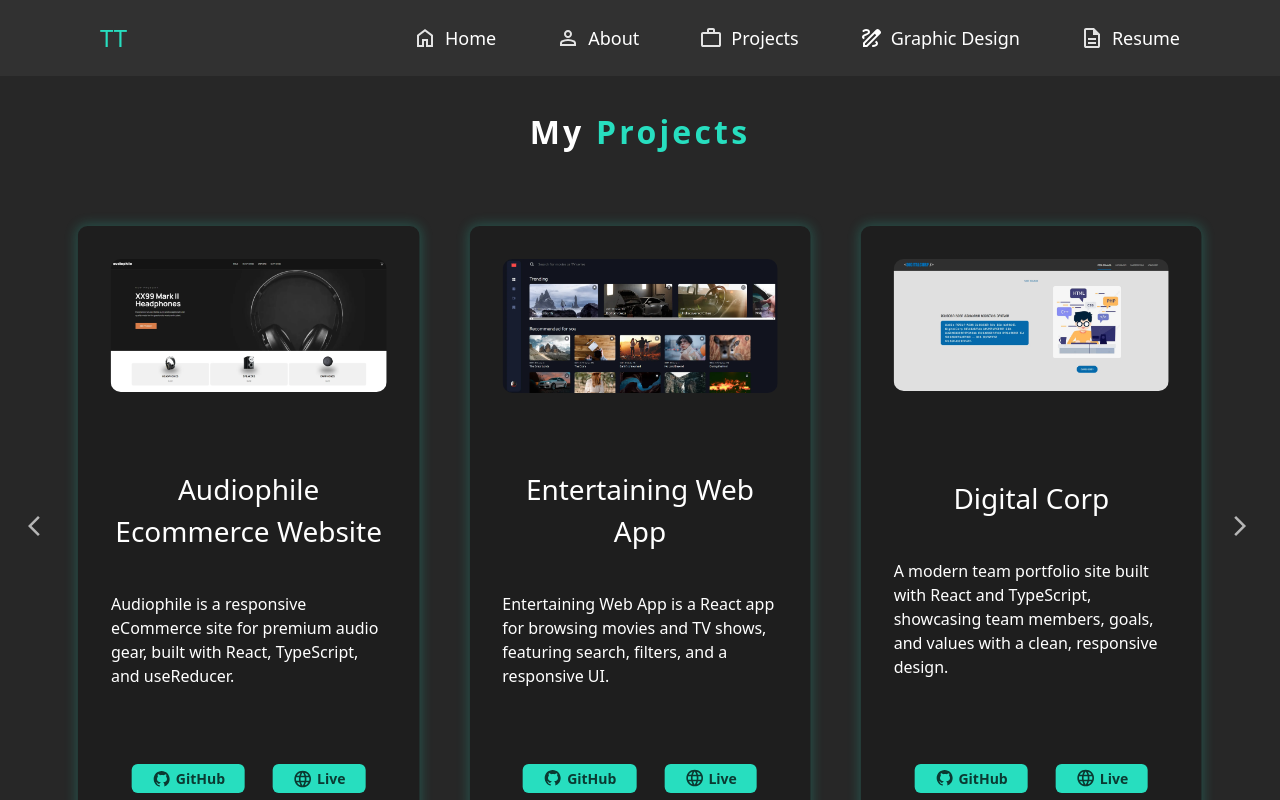
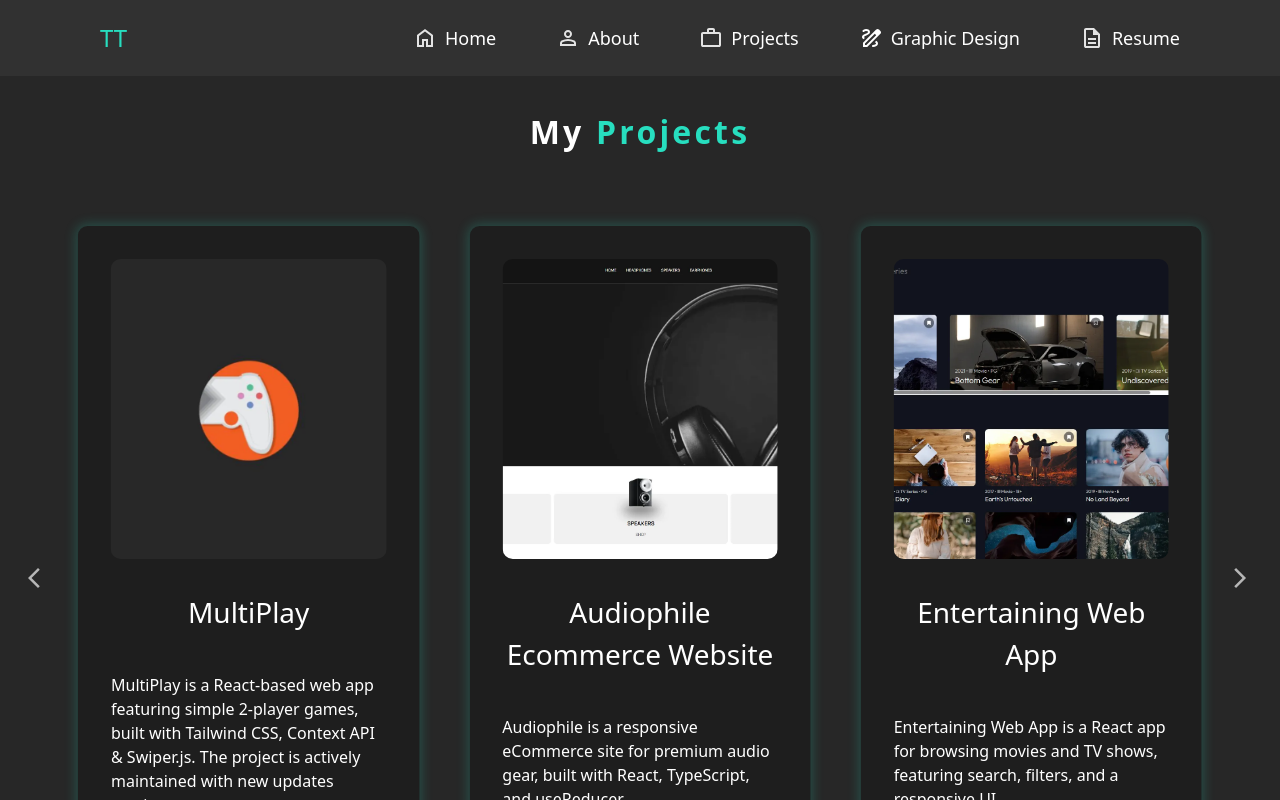
Before and after one commit to cotne998/My-Portfolio, a Next.js app: page /Projects in a window 1280 px wide. Shown: the top 800 px of the page. Built offline with nearby package versions, Linux system fonts and the light colour scheme.

Commit message:
new project added

```diff
--- a/src/app/Projects/page.tsx
+++ b/src/app/Projects/page.tsx
@@ -59,11 +59,13 @@ export default function ProjectsPage() {
           {data.map((item, idx) => (
             <SwiperSlide key={idx} className="h-full">
               <div className="cursor-grab active:cursor-grabbing hover:scale-[1.04] transition-[0.2s] flex flex-col justify-between gap-5 p-3 border-1 border-[#27dec000] rounded-[10px] bg-[#1e1e1e] shadow-[0_0_12px_2px_#27dec039] hover:shadow-[0_0_12px_8px_#27DEBF66]  xl:min-h-[600px] xl:p-8 xl:gap-8">
-                <img
-                  src={item.thumbnail}
-                  alt="project thumbnail"
-                  className="rounded-[10px]"
-                />
+                <div className="h-[200px] md:min-h-[300px] rounded-xl flex justify-center">
+                  <img
+                    src={item.thumbnail}
+                    alt="project thumbnail"
+                    className="w-full h-full object-cover rounded-[10px]"
+                  />
+                </div>
                 <div className="flex flex-col gap-5 xl:gap-10">
                   <h2 className="text-center text-white text-[18px] xl:text-[28px]">
                     {item.name}
--- a/src/app/projects.json
+++ b/src/app/projects.json
@@ -1,4 +1,11 @@
 [
+  {
+    "name": "IP Address Tracker",
+    "description": "IP Address Tracker – A Frontend Mentor project that lets users enter an IPv4 address to see its location details. Built with React.js, Tailwind CSS, and a geolocation API.",
+    "repo": "https://github.com/cotne998/IP-Address-Tracker",
+    "live": "https://ip-address-tracker-indol-three.vercel.app/",
+    "thumbnail": "/assets/thumbnail-ip-address.webp"
+  },
   {
     "name": "MultiPlay",
     "description": "MultiPlay is a React-based web app featuring simple 2-player games, built with Tailwind CSS, Context API & Swiper.js. The project is actively maintained with new updates coming soon.",
```
Also changed, not shown: public/assets/thumbnail-ip-address.webp (added).
